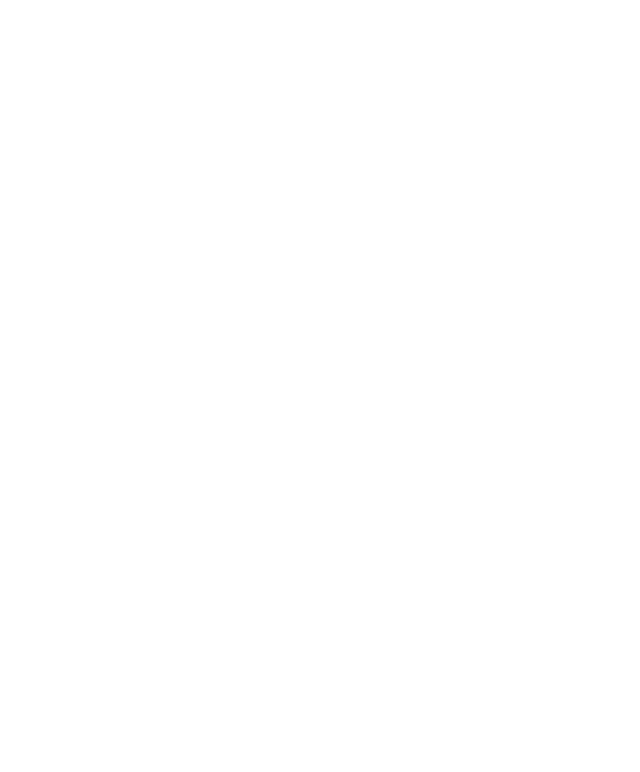
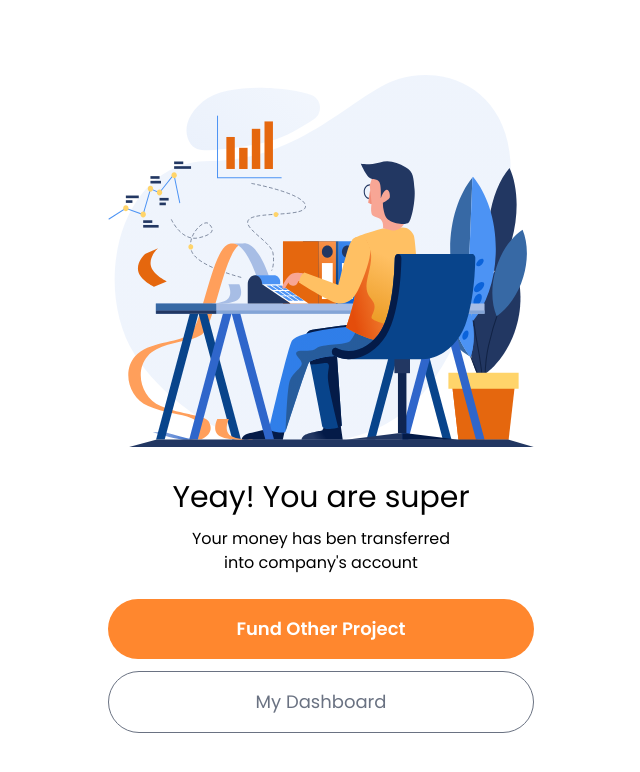
Before and after one commit to setiawan-chandra/crowdfunding-nuxtjs, a Nuxt app: page /fund-success in a window 1280 px wide. Before the commit this address had no page. Shown: the top 772 px of the page, without its empty margins (319-959 px from the left). Built offline with nearby package versions, Linux system fonts and the light colour scheme.

Commit message:
Feat: Slicing Fund Success Page

```diff
--- /dev/null
+++ b/pages/fund-success.vue
@@ -0,0 +1,37 @@
+<template>
+    <div class="container mx-auto h-screen flex justify-center items-center">
+        <div class="w-full lg:w-1/3 px-10 lg:px-0">
+            <div class="flex justify-center items-center mx-auto mt-6 mb-8">
+                <img src="/images/funded-illustration.svg" alt="" class="w-full" />
+            </div>
+            <h2 class="font-medium mb-3 text-3xl text-center">
+                Yeay! You are super
+            </h2>
+            <p class="text-center font-light">
+                Your money has ben transferred
+                <br />
+                into company's account
+            </p>
+            <div class="mb-4 mt-6">
+                <div class="mb-3">
+                    <button @click="$router.push({ path: '/' })"
+                        class="block w-full bg-orange-button hover:bg-green-button text-white font-semibold px-6 py-4 text-lg rounded-full">
+                        Fund Other Project
+                    </button>
+                </div>
+                <div class="mb-4">
+                    <button @click="$router.push({ path: '/dashboard' })"
+                        class="block w-full bg-transparent border border-gray-500 text-gray-500 hover:bg-green-button hover:border-green-button hover:text-white font-light px-6 py-4 text-lg rounded-full">
+                        My Dashboard
+                    </button>
+                </div>
+            </div>
+        </div>
+    </div>
+</template>
+
+<script setup lang="ts">
+definePageMeta({
+    layout: 'success'
+})
+</script>
```
